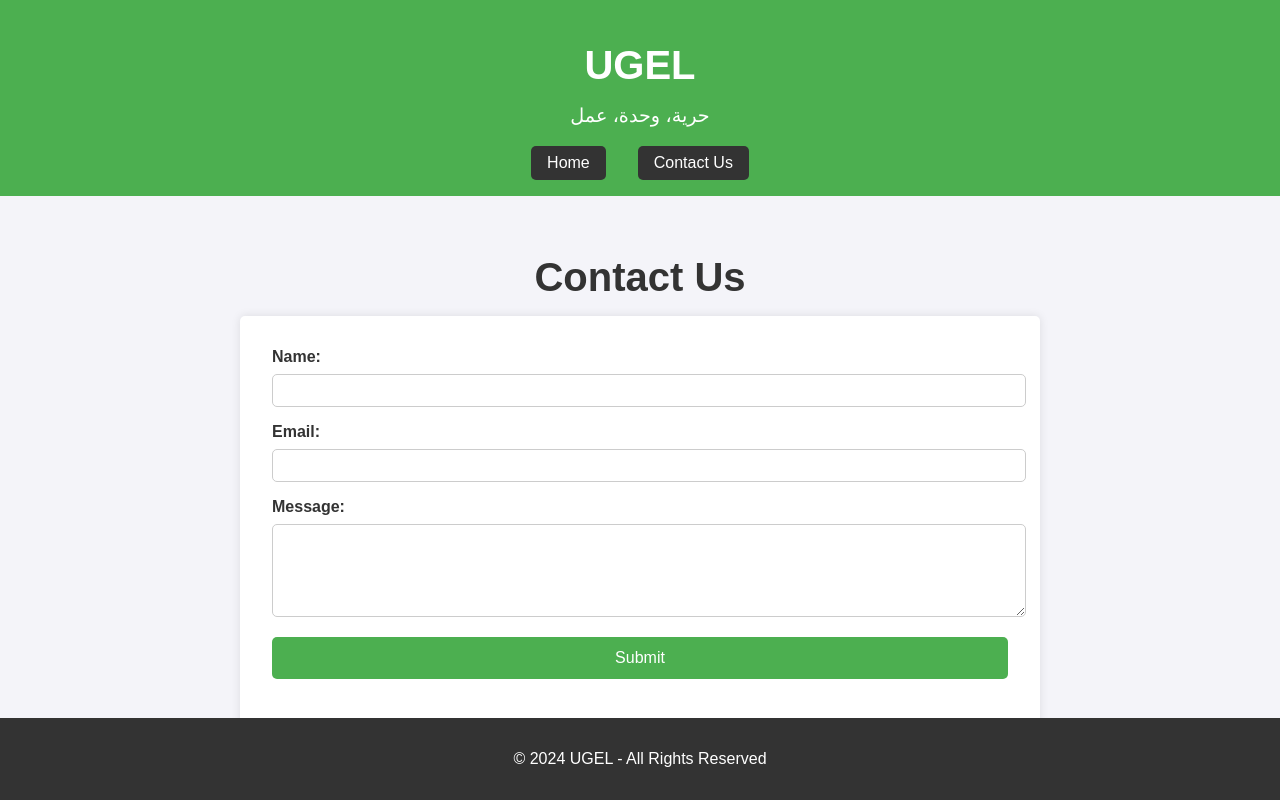
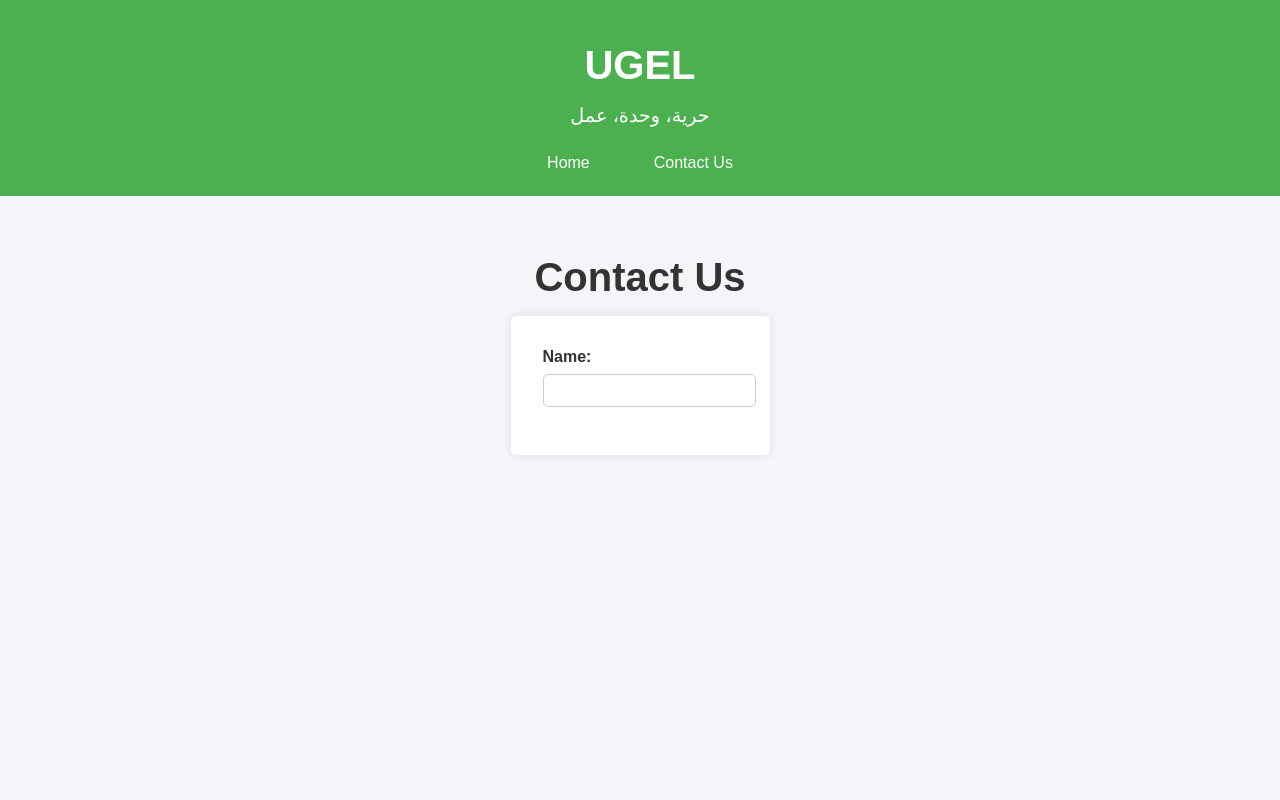
Before and after one commit to Lotfi-dj/ugel-site, a plain HTML site: page contact.html in a window 1280 px wide. Drawn offline with Linux system fonts and the light colour scheme.

Commit message:
Update contact.html

```diff
--- a/contact.html
+++ b/contact.html
@@ -12,13 +12,15 @@
             padding: 0;
             background-color: #f4f4f9;
             color: #333;
+            display: flex;
+            flex-direction: column;
+            min-height: 100vh;
         }
         header {
             background-color: #4CAF50;
             color: white;
             padding: 1rem 0;
             text-align: center;
-            position: relative;
         }
         header .slogan {
             font-size: 1.2rem;
@@ -34,13 +36,12 @@
             text-decoration: none;
             padding: 0.5rem 1rem;
             margin: 0 1rem;
-            background-color: #333;
-            border-radius: 5px;
         }
         nav a:hover {
-            background-color: #555;
+            text-decoration: underline;
         }
         main {
+            flex: 1;
             padding: 2rem;
             max-width: 800px;
             margin: 0 auto;
@@ -84,9 +85,6 @@
             color: white;
             text-align: center;
             padding: 1rem 0;
-            position: fixed;
-            width: 100%;
-            bottom: 0;
         }
     </style>
 </head>
@@ -107,19 +105,4 @@
             <label for="name">Name:</label>
             <input type="text" id="name" name="name" required>
 
-            <label for="email">Email:</label>
-            <input type="email" id="email" name="email" required>
-
-            <label for="message">Message:</label>
-            <textarea id="message" name="message" rows="5" required></textarea>
-
-            <input type="submit" value="Submit">
-        </form>
-    </main>
-
-    <footer>
-        <p>&copy; 2024 UGEL - All Rights Reserved</p>
-    </footer>
-</body>
-
-</html>
+            <label for="em
```
